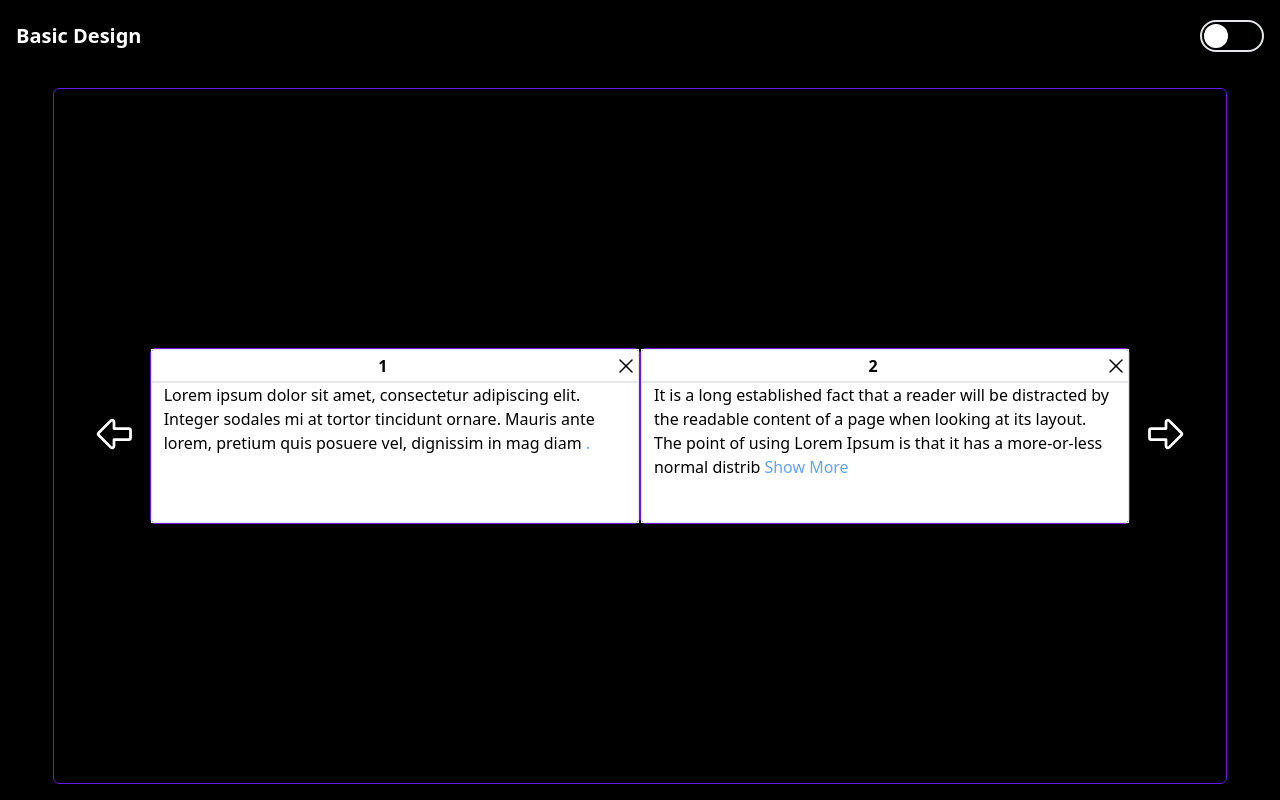
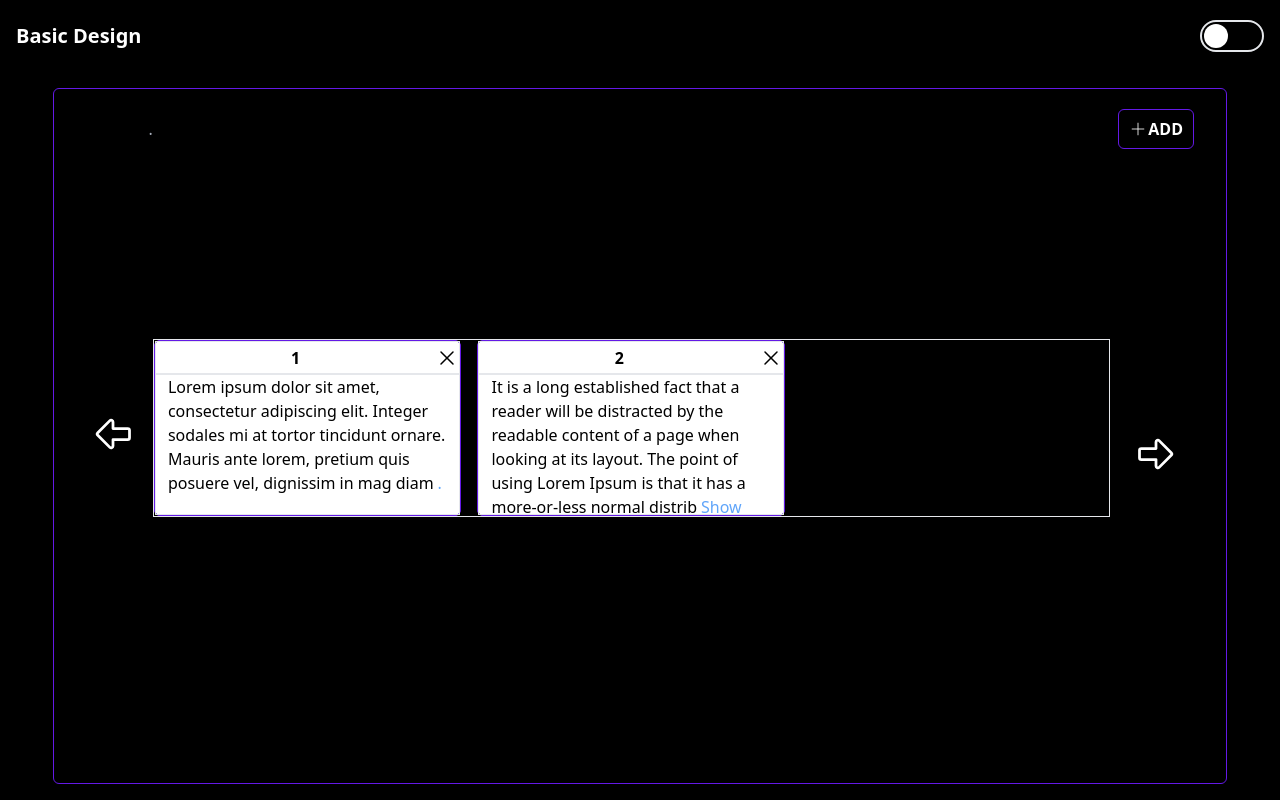
Before and after one commit to alanjacob-exe/Basic-Design, a React (Vite) app: page / in a window 1280 px wide. Built offline with nearby package versions, Linux system fonts and the light colour scheme.

Commit message:
Added delete & Add more functions

```diff
--- a/src/App.jsx
+++ b/src/App.jsx
@@ -1,4 +1,4 @@
-import { useEffect, useState } from "react";
+import { useState } from "react";
 import Card from "./Components/card";
 
 function App() {
@@ -7,6 +7,20 @@ function App() {
   // const [startIndex, setstartIndex] = useState(0);
   // const [displayData, setdisplayData] = useState([]);
   const [currentPage, setcurrentPage] = useState(0);
+
+  const [newArray, setnewArray] = useState([
+    {
+      heading: "added",
+      description:
+        "        Lorem ipsum dolor sit amet, consectetur adipiscing elit. Integer sodales mi at tortor tincidunt ornare. Mauris ante lorem, pretium quis posuere vel, dignissim in mag diam",
+    },
+    {
+      heading: "added",
+      description:
+        "It is a long established fact that a reader will be distracted by the readable content of a page when looking at its layout. The point of using Lorem Ipsum is that it has a more-or-less normal distribution of letters, as opposed to using 'Content here, content here', making it look like readable English. Many desktop publishing packages and web page editors now use Lorem Ipsum as their default model text, and a search for 'lorem ipsum' will uncover many web sites still in their infancy. Various versions have evolved over the years, sometimes by accident, sometimes on purpose (injected humour and the like).    ",
+    },
+  ]);
+
   const togglestyle =
     "h-6 w-6 bg-white rounded-full my-auto focus:ring-2 transition-delay-300 ease-in-out duration-200  ";
   const [dummydata, setDummyData] = useState([
@@ -51,6 +65,7 @@ function App() {
   const [elements, setelements] = useState(dummydata[0]);
 
   const handleForwardChange = () => {
+    setChecked(false);
     if (currentPage <= dummydata.length - 1) {
       setcurrentPage((prevState) => {
         if (currentPage < dummydata.length - 1) {
@@ -69,6 +84,8 @@ function App() {
   };
 
   const handleBackwardsChange = () => {
+    setChecked(false);
+
     if (currentPage >= 0) {
       setcurrentPage((cp) => {
         if (cp >= 1) {
@@ -82,24 +99,69 @@ function App() {
     } else console.log("Reached Initial" + currentPage);
   };
 
+  const handleToggleAdd = () => {
+    setDummyData((prevState) =>
+      prevState.map((value, index) => {
+        if (index == currentPage) {
+          let k = [...newArray, ...value];
+          setelements(k);
+          return k;
+        }
+        return value;
+      })
+    );
+  };
   // console.log(dummydata);
 
-  const handleToggleChange = () => {
-    // setdisplayData((prevState) => [
-    //   ...prevState,
-    //   {
-    //     heading: "added",
-    //     description:
-    //       "Cras dignissim gravida ligula at pharetra. Nullam fermentum maximus dui vel fringilla. Nulla suscipit turpis non justo varius, non tempus quam iaculis. Vestibulum dictum finibus nisl, ac condimentum lorem rhoncus nec. Nunc purus justo, aliquet ac dignissim eu, viverra a diam. Sed auctor vel purus vitae ullamcorper. In hac habitasse platea dictumst.",
-    //   },
-    //   {
-    //     heading: "added",
-    //     description:
-    //       "Sed vitae viverra velit. Phasellus ante sem, imperdiet nec ante id, interdum euismod turpis. Aenean porta auctor velit sed vestibulum. Pellentesque habitant morbi tristique senectus et netus et malesuada fames ac turpis egestas. Donec tincidunt ullamcorper neque, nec molestie sem auctor eu. Nunc suscipit tortor mollis semper placerat. Aliquam faucibus fermentum tempus. In sagittis fermentum odio, eget consectetur elit egestas non. In hac habitasse platea dictumst. Vestibulum ante ipsum primis in faucibus orci luctus et ultrices posuere cubilia curae; Duis vel urna sit amet massa rhoncus vulputate a sed elit.",
-    //   },
-    // ]);
-    // console.log(displayData?.length);
+  const handleToggleDelete = () => {
+    setDummyData((prevState) =>
+      prevState.map((value, index) => {
+        if (index == currentPage) {
+          let k = value.filter((value, index) => {
+            if (index >= 2) {
+              return value;
+            }
+          });
+          setelements(k);
+          return k;
+        }
+        return value;
+      })
+    );
   };
+
+  const handleAddMore = () => {
+    console.log("clicked");
+    setDummyData((prevState) =>
+      prevState.map((value, index) => {
+        if (index == currentPage) {
+          let k = [...value,...newArray];
+          setelements(k);
+          return k;
+        }
+        return value;
+      })
+    );
+  };
+
+  // console.log(dummydata);
+
+  // const handleToggleChange = () => {
+  //   // setdisplayData((prevState) => [
+  //   //   ...prevState,
+  //   //   {
+  //   //     heading: "added",
+  //   //     description:
+  //   //       "Cras dignissim gravida ligula at pharetra. Nullam fermentum maximus dui vel fringilla. Nulla suscipit turpis non justo varius, non tempus quam iaculis. Vestibulum dictum finibus nisl, ac condimentum lorem rhoncus nec. Nunc purus justo, aliquet ac dignissim eu, viverra a diam. Sed auctor vel purus vitae ullamcorper. In hac habitasse platea dictumst.",
+  //   //   },
+  //   //   {
+  //   //     heading: "added",
+  //   //     description:
+  //   //       "Sed vitae viverra velit. Phasellus ante sem, imperdiet nec ante id, interdum euismod turpis. Aenean porta auctor velit sed vestibulum. Pellentesque habitant morbi tristique senectus et netus et malesuada fames ac turpis egestas. Donec tincidunt ullamcorper neque, nec molestie sem auctor eu. Nunc suscipit tortor mollis semper placerat. Aliquam faucibus fermentum tempus. In sagittis fermentum odio, eget consectetur elit egestas non. In hac habitasse platea dictumst. Vestibulum ante ipsum primis in faucibus orci luctus et ultrices posuere cubilia curae; Duis vel urna sit amet massa rhoncus vulputate a sed elit.",
+  //   //   },
+  //   // ]);
+  //   // console.log(displayData?.length);
+  // };
 
   // console.log([...displayData, ...dummydata.slice(2)]);
 
@@ -107,29 +169,14 @@ function App() {
     // if (!checked) {
     //   handleToggleChange();
     // }
-    checked === false ? handleToggleChange() : setChecked(!checked);
+    checked === false ? handleToggleAdd() : handleToggleDelete();
     setChecked(!checked);
   };
 
-  const handleDelete = () => {
+  const handle = () => {
     // setDummyData([
     //   ...dummydata.filter((value, index) => index + 2 < dummydata.length),
     // ]);
-  };
-
-  const handleToggleUpdate = () => {
-    // console.log("test");
-    // let k = [
-    //   ...dummydata.filter((value, index) => {
-    //     if (index + 1 <= currentPage * 2 - 2) return value;
-    //   }),
-    //   ...displayData,
-    //   ...dummydata.filter((value, index) => {
-    //     if (index + 1 > currentPage * 2) return value;
-    //   }),
-    // ];
-    // console.log(k);
-    // setDummyData([...displayData, ...dummydata.slice(2)]);
   };
 
   const handlePop = (params) => {
@@ -202,8 +249,9 @@ function App() {
               </div>
             </div>
             <div className="w-[90%] mx-auto h-full  flex p-2">
-              {/* hey */}
-              <div className="m-auto flex">
+              {/* hey */}.
+              <div className="my-auto   flex">
+                <div className="grid-cols-3 	grid gap-4 mb-4 border transition ease-in-out my-auto">
                   {elements.map((value, index) => (
                     <Card
                       key={index + value}
@@ -213,7 +261,31 @@ function App() {
                   ))}
                 </div>
               </div>
-            <div className="w-[5%] h-full  flex">
+            </div>
+            <div className="w-[7%] h-full   bg-  flex flex-col">
+              <div
+                className="w-full h-10 border border-primary rounded-md flex hover:bg-black-200 transition ease-in-out delay-300 hover:stroke-[2.5] hover:text-lg "
+                onClick={handleAddMore}
+              >
+                <div className="m-auto text-white font-semibold  flex">
+                  <svg
+                    xmlns="http://www.w3.org/2000/svg"
+                    className="icon icon-tabler icon-tabler-plus  my-auto "
+                    width="20"
+                    height="20"
+                    viewBox="0 0 24 24"
+                    stroke="#fff"
+                    fill="none"
+                    strokeLinecap="round"
+                    strokeLinejoin="round"
+                  >
+                    <path stroke="none" d="M0 0h24v24H0z" fill="none" />
+                    <path d="M12 5l0 14" />
+                    <path d="M5 12l14 0" />
+                  </svg>
+                  ADD
+                </div>
+              </div>
               <div
                 className="m-auto h-12 cursor-pointer"
                 onClick={handleForwardChange}
@@ -234,7 +306,7 @@ function App() {
                   <path d="M4 9h8v-3.586a1 1 0 0 1 1.707 -.707l6.586 6.586a1 1 0 0 1 0 1.414l-6.586 6.586a1 1 0 0 1 -1.707 -.707v-3.586h-8a1 1 0 0 1 -1 -1v-4a1 1 0 0 1 1 -1z" />
                 </svg>
               </div>
-            </div>{" "}
+            </div>
           </div>
         </div>
         {/* <div className="w-1/2 h-1/2 border border-primary m-auto"></div> */}
--- a/src/Components/card.jsx
+++ b/src/Components/card.jsx
@@ -82,7 +82,7 @@ export default function Card({
             className="w-full h-full"
           >
             {/* showMore ? content?.slice(0, 200) : content */}
-            {content.length < 200
+            {content?.length < 200
               ? content
               : showMore
               ? content?.slice(0, 200)
@@ -92,7 +92,11 @@ export default function Card({
               onClick={() => setshowMore(!showMore)}
             >
               {/* {showMore ? "Show less" : "...Show More"} */}
-              {content.length < 200 ? "." : showMore ? "Show More" : "Show Less"}
+              {content?.length < 200
+                ? "."
+                : showMore
+                ? "Show More"
+                : "Show Less"}
             </a>
           </div>
         )}
```
Lines whose indentation alone changed are shown as unchanged.
